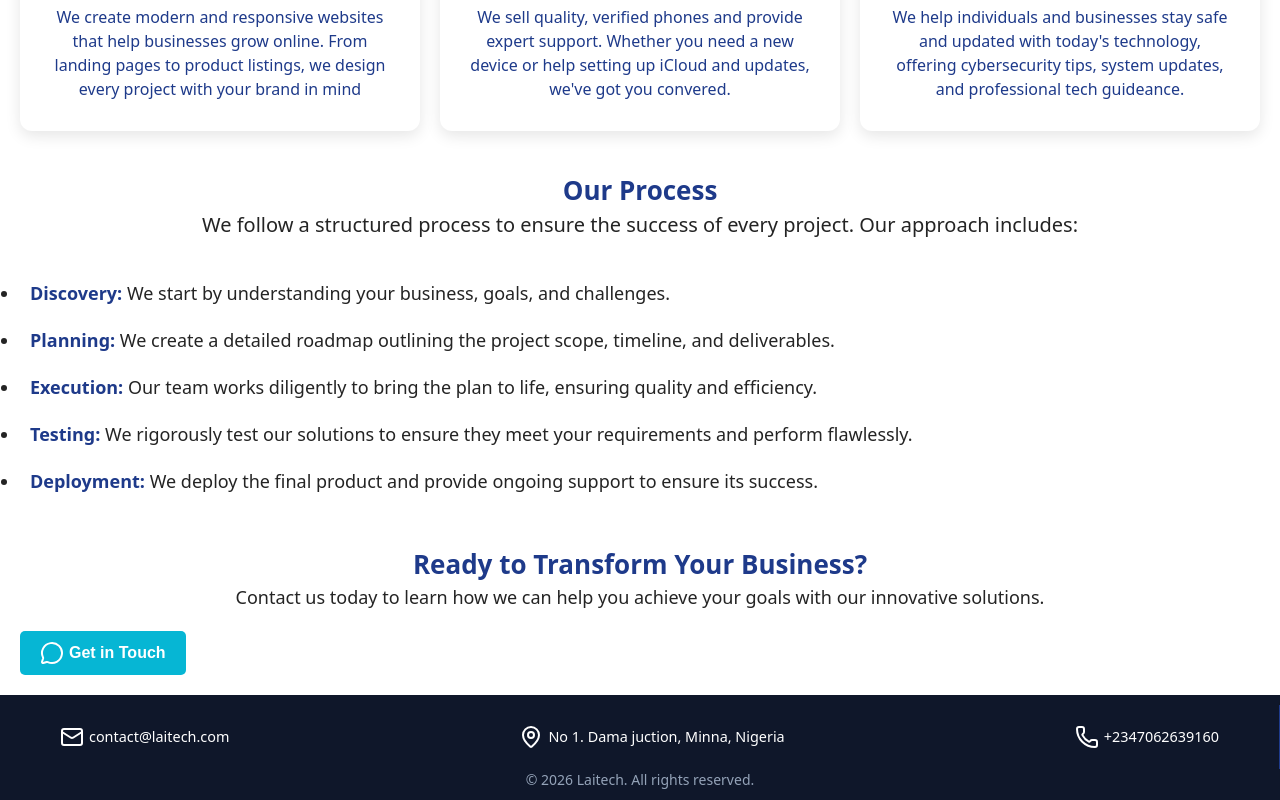
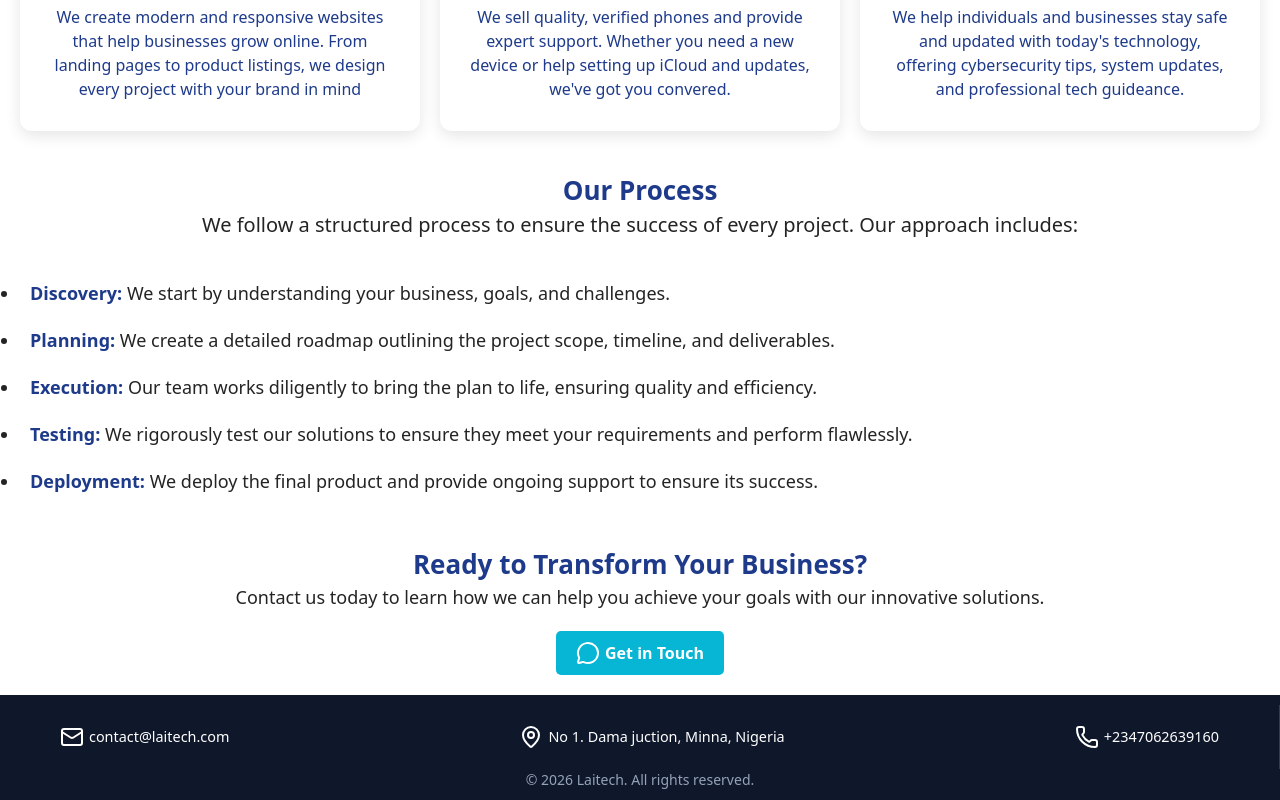
Before and after one commit to Laitech001/laitech-landing-page, a React (Vite) app: page /about in a window 1280 px wide. Shown: the part 1003-1803 px from the top of the page. Built offline with nearby package versions, Linux system fonts and the light colour scheme.

Commit message:
adjust layout on mobile device

```diff
--- a/src/about/about.css
+++ b/src/about/about.css
@@ -117,22 +117,23 @@
   font-size: 18px;
   margin-bottom: 20px;
 }
-.call-to-action button {
+.call-to-action a {
   background-color: var(--secondary-color);
   color: #fff;
   border: none;
+  text-decoration: none;
   padding: 10px 20px;
   font-size: 16px;
   font-weight: bold;
   border-radius: 5px;
-  display: flex;
+  display: inline-flex;
+  justify-content: center;
   align-items: center;
-  justify-content: center;
   gap: 5px;
   cursor: pointer;
   transition: background-color 0.3s ease;
 }
-.call-to-action button:hover {
+.call-to-action a:hover {
   background-color: var(--primary-color);
   color: #fff;
 }
--- a/src/about/aboutHero.tsx
+++ b/src/about/aboutHero.tsx
@@ -15,7 +15,7 @@ function AboutHero() {
       </section>
 
       <section className="image">
-        <img src={laptopHero} alt="about hero" />
+        <img src={laptopHero} alt="about hero" loading="lazy" />
       </section>
     </div>
   )
--- a/src/about/callToAction.tsx
+++ b/src/about/callToAction.tsx
@@ -2,14 +2,17 @@ import './about.css'
 import { MessageCircle } from 'lucide-react'
 
 function CallToAction() {
+
+  const whatsappLink = "https://wa.me/2347062639160?text=Hello%20LAITECH%20I%20want%20to%20build%20a%20website"
+
   return (
     <div className="call-to-action">
       <h2>Ready to Transform Your Business?</h2>
       <p>Contact us today to learn how we can help you achieve your goals with our innovative solutions.</p>
-      <button>
+      <a href={whatsappLink} target='_blank' rel='noopener noreferrer'>
         <MessageCircle className="whatsapp-icon" />
         Get in Touch
-      </button>
+      </a>
     </div>
   )
 }
--- a/src/contact/contact.tsx
+++ b/src/contact/contact.tsx
@@ -1,11 +1,9 @@
 import Contact from '../devteam/contact'
-import ContactForm from './contactForm'
 
 function ContactPage() {
   return (
     <>
       <Contact />
-      <ContactForm />
     </>
   )
 }
--- a/src/pages/header.css
+++ b/src/pages/header.css
@@ -31,7 +31,7 @@
   margin-left: 0;
 }
 
-nav {
+nav ul {
   display: flex;
   justify-content: center;
   align-items: center;
@@ -48,6 +48,10 @@ nav a {
 }
 
 nav a:hover {
+  color: var(--secondary-color);
+  border-bottom: 1px solid var(--secondary-color);
+}
+nav a:active {
   color: var(--secondary-color);
   border-bottom: 1px solid var(--secondary-color);
 }
@@ -70,7 +74,7 @@ nav a:hover {
   .header-left h1 {
     font-size: 30px;
   }
-  nav {
+  nav ul {
     display: flex;
     flex-wrap: wrap;
     justify-content: center;
```
